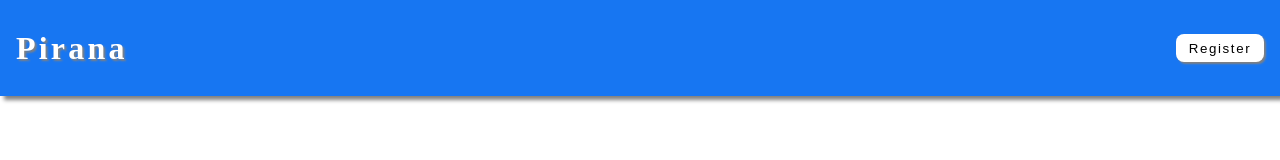
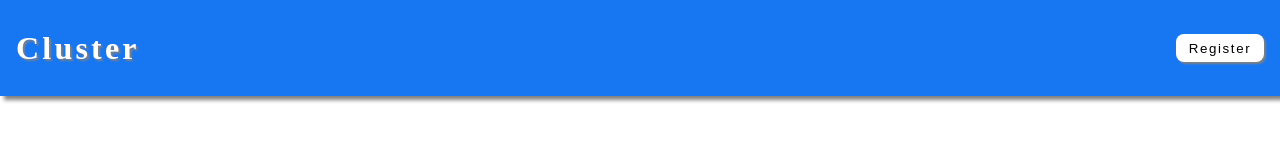
Before and after one commit to Abhinish-Kumar/clusterFrontend, a React (Vite) app: page / in a window 1280 px wide. Shown: the top 160 px of the page. Built offline with nearby package versions, Linux system fonts and the light colour scheme.

Commit message:
Update Login.jsx

```diff
--- a/src/components/Login/Login.jsx
+++ b/src/components/Login/Login.jsx
@@ -49,7 +49,7 @@ const Login = () => {
   return (
     <div id="loginPage">
       <header>
-        <h1>Pirana</h1>
+        <h1>Cluster</h1>
         <button>
           <Link to="/register">Register</Link>
         </button>
```
